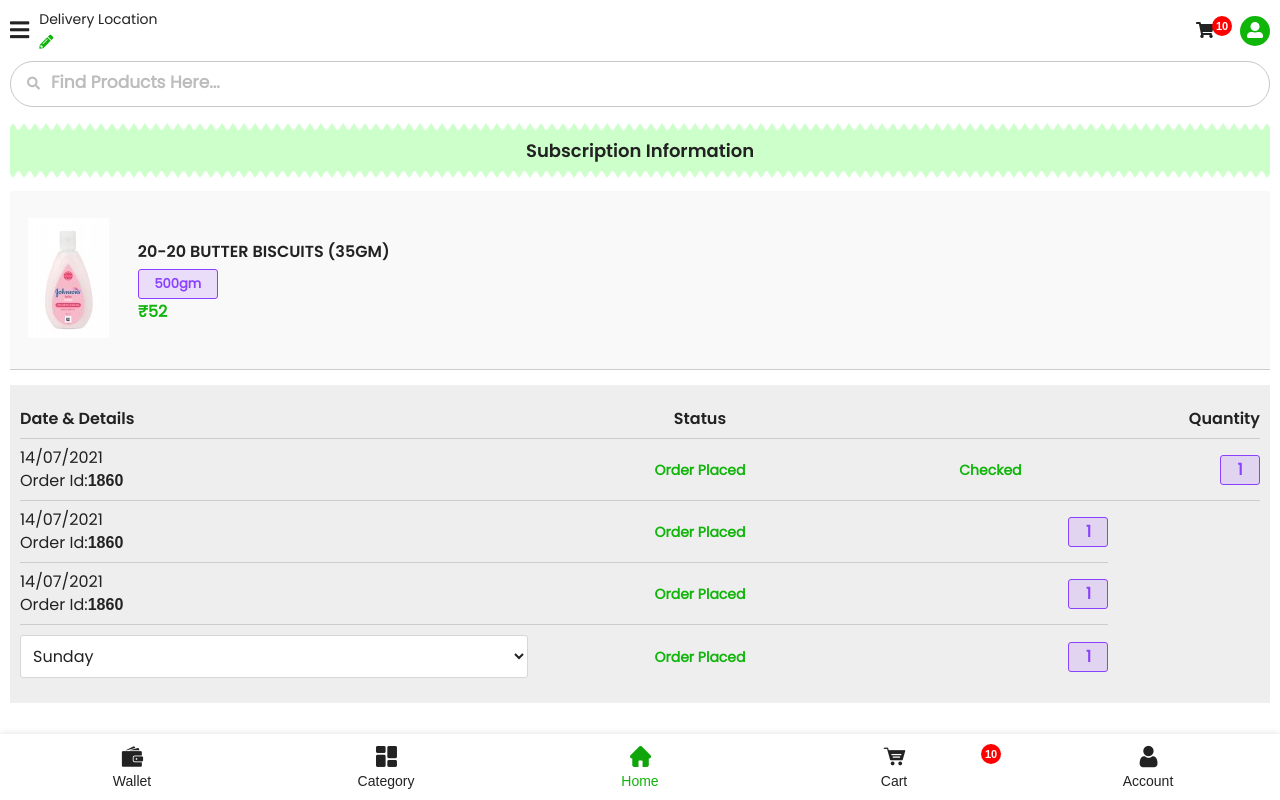
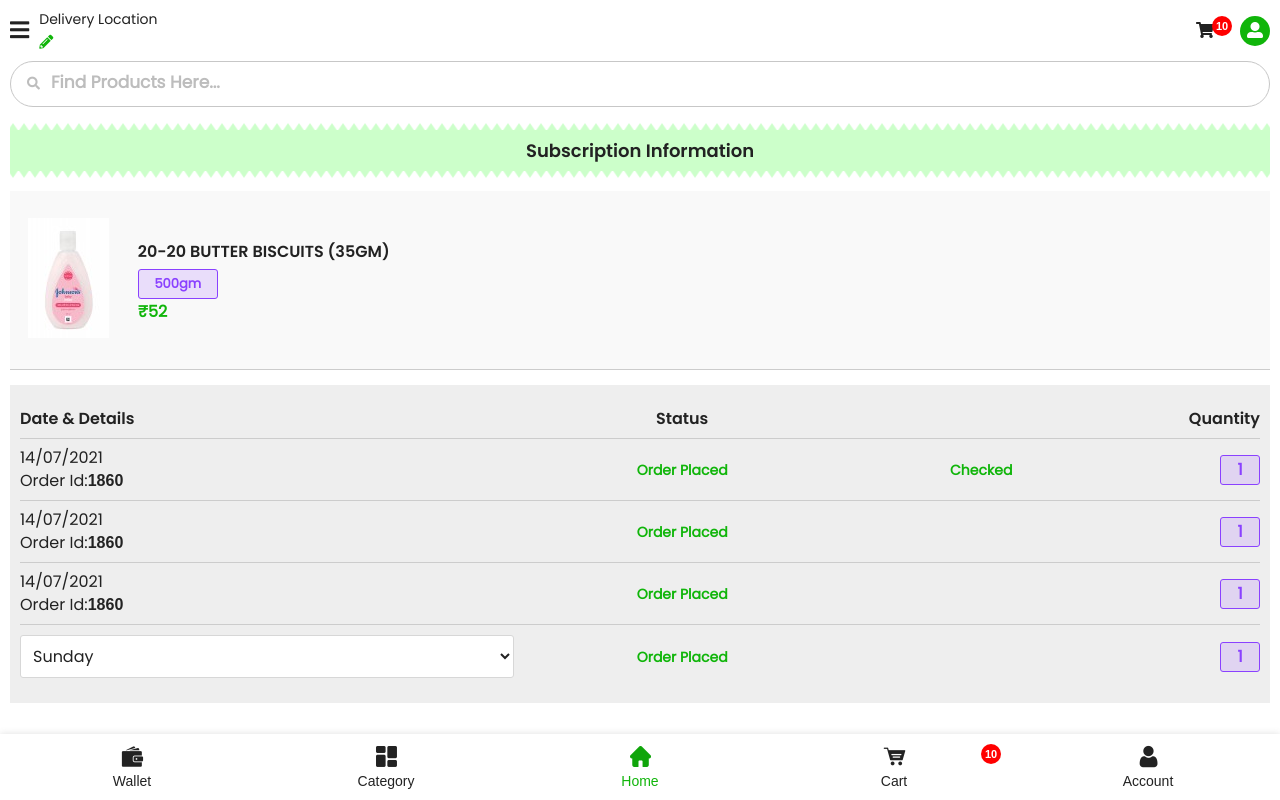
Before and after one commit to Lalitkumarbaghel/grocery.github.io, a plain HTML site: page subscription-info.html in a window 1280 px wide. Drawn offline with Linux system fonts and the light colour scheme.

Commit message:
Update subscription-info.html

```diff
--- a/subscription-info.html
+++ b/subscription-info.html
@@ -113,7 +113,7 @@
 						    		<p>Checked</p>
 						    	</div>
 						    </td>
-						    <td>
+						    <td colspan="2">
 						    <div class="order_place_vale">
 						    	<p>1</p>
 						    </div>
@@ -131,7 +131,7 @@
 						    		<p>Order Placed</p>
 						    	</div>
 						    </td>
-						    <td>
+						    <td colspan="2">
 						    <div class="order_place_vale">
 						    	<p>1</p>
 						    </div>
@@ -149,7 +149,7 @@
 						    		<p>Order Placed</p>
 						    	</div>
 						    </td>
-						    <td>
+						    <td colspan="2">
 						    <div class="order_place_vale">
 						    	<p>1</p>
 						    </div>
@@ -168,7 +168,7 @@
 						    		<p>Order Placed</p>
 						    	</div>
 						    </td>
-						    <td>
+						    <td colspan="2">
 						    <div class="order_place_vale">
 						    	<p>1</p>
 						    </div>
```
